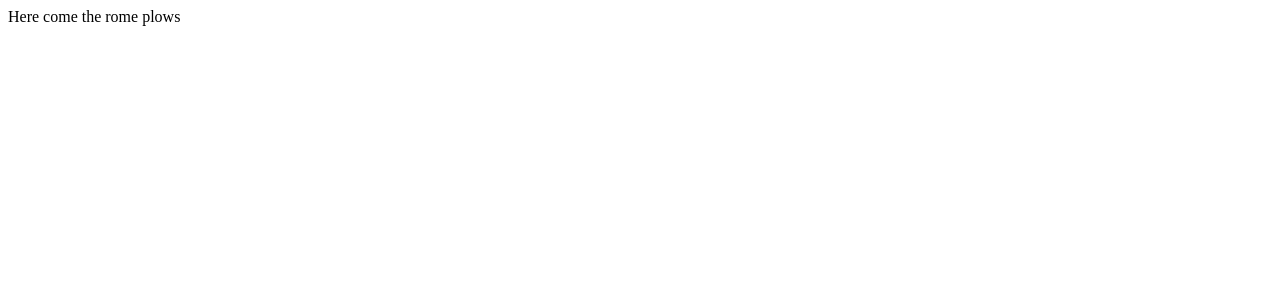
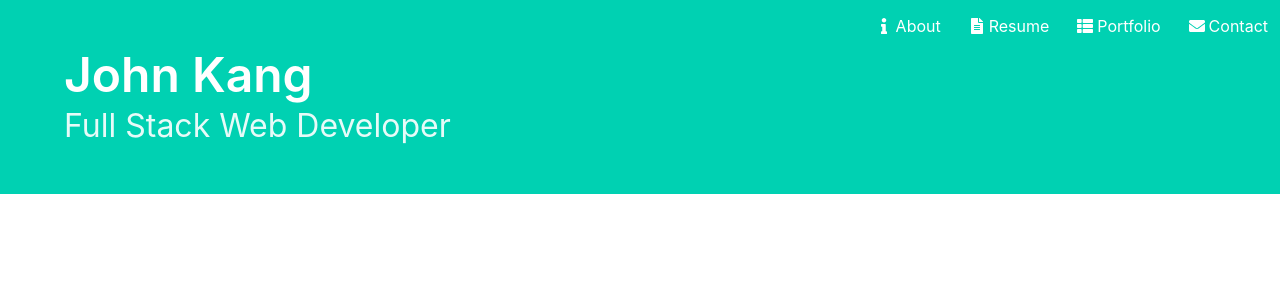
Before and after one commit to drivelikejehu/jkang-portfolio, a React (Create React App) app in the folder client/: page / in a window 1280 px wide. Shown: the top 300 px of the page. Built offline with nearby package versions, Linux system fonts and the light colour scheme.

Commit message:
bulma navbar with functioning burger

```diff
--- a/client/public/index.html
+++ b/client/public/index.html
@@ -10,34 +10,14 @@
       content="Web site created using create-react-app"
     />
     <link rel="apple-touch-icon" href="%PUBLIC_URL%/logo192.png" />
-    <!--
-      manifest.json provides metadata used when your web app is installed on a
-      user's mobile device or desktop. See https://developers.google.com/web/fundamentals/web-app-manifest/
-    -->
     <link rel="manifest" href="%PUBLIC_URL%/manifest.json" />
-    <!--
-      Notice the use of %PUBLIC_URL% in the tags above.
-      It will be replaced with the URL of the `public` folder during the build.
-      Only files inside the `public` folder can be referenced from the HTML.
-
-      Unlike "/favicon.ico" or "favicon.ico", "%PUBLIC_URL%/favicon.ico" will
-      work correctly both with client-side routing and a non-root public URL.
-      Learn how to configure a non-root public URL by running `npm run build`.
-    -->
-    <title>React App</title>
+    <link rel="stylesheet" href="https://cdn.jsdelivr.net/npm/bulma@0.9.0/css/bulma.min.css">
+    <script defer src="https://use.fontawesome.com/releases/v5.3.1/js/all.js"></script>
+    <title>John Kang Portfolio</title>
   </head>
   <body>
     <noscript>You need to enable JavaScript to run this app.</noscript>
     <div id="root"></div>
-    <!--
-      This HTML file is a template.
-      If you open it directly in the browser, you will see an empty page.
 
-      You can add webfonts, meta tags, or analytics to this file.
-      The build step will place the bundled scripts into the <body> tag.
-
-      To begin the development, run `npm start` or `yarn start`.
-      To create a production bundle, use `npm run build` or `yarn build`.
-    -->
   </body>
 </html>
--- a/client/src/App.js
+++ b/client/src/App.js
@@ -1,10 +1,14 @@
 import React from 'react';
+import {BrowserRouter as Router } from 'react-router-dom'
+import Navbar from "./components/Shared/Navbar"
 
 function App() {
   return (
-    <div>
-      Here come the rome plows
-    </div>
+    <>
+    <Router>
+      <Navbar />
+    </Router>
+    </>
   );
 }
 
--- /dev/null
+++ b/client/src/components/Shared/Navbar.jsx
@@ -0,0 +1,78 @@
+import React, { useState } from "react";
+
+function Navbar() {
+  const [isActive, setisActive] = useState(false);
+
+  return (
+      <>
+    <nav
+      className="navbar is-primary is-fixed-top has-text-light"
+      role="navigation"
+      aria-label="main navigation"
+    >
+      <div className="navbar-brand">
+        <a
+          onClick={() => {
+            setisActive(!isActive);
+          }}
+          href="/#"
+          role="button"
+          className={`navbar-burger burger ${isActive ? "is-active" : ""}`}
+          aria-label="menu"
+          aria-expanded="false"
+          data-target="navbarBasicExample"
+        >
+          <span aria-hidden="true"></span>
+          <span aria-hidden="true"></span>
+          <span aria-hidden="true"></span>
+        </a>
+      </div>
+      <div
+        id="navbarBasicExample"
+        className={`navbar-menu ${isActive ? "is-active" : ""}`}
+      >
+        <div className="navbar-end">
+          <a className="navbar-item" href="/">
+            <span className="icon">
+              <i className="fas fa-info"></i>
+            </span>
+            <span>About</span>
+          </a>
+          <a className="navbar-item" href="/resume">
+            <span className="icon">
+              <i className="fas fa-file-alt"></i>
+            </span>
+            <span>Resume</span>
+          </a>
+          <a className="navbar-item" href="/portfolio">
+            <span className="icon">
+              <i className="fas fa-th-list"></i>
+            </span>
+            <span>Portfolio</span>
+          </a>
+          <a className="navbar-item" href="/contact">
+            <span className="icon">
+              <i className="fas fa-envelope"></i>
+            </span>
+            <span>Contact</span>
+          </a>
+        </div>
+      </div>
+    </nav>
+        <section className="hero is-primary is-medium-with-navbar has-text-light">
+        <div className="hero-body">
+          <div className="container">
+            <h1 className="title is-1">
+              John Kang
+            </h1>
+            <h2 className="subtitle is-3">
+              Full Stack Web Developer
+            </h2>
+          </div>
+        </div>
+      </section>
+      </>
+  );
+}
+
+export default Navbar;
```
